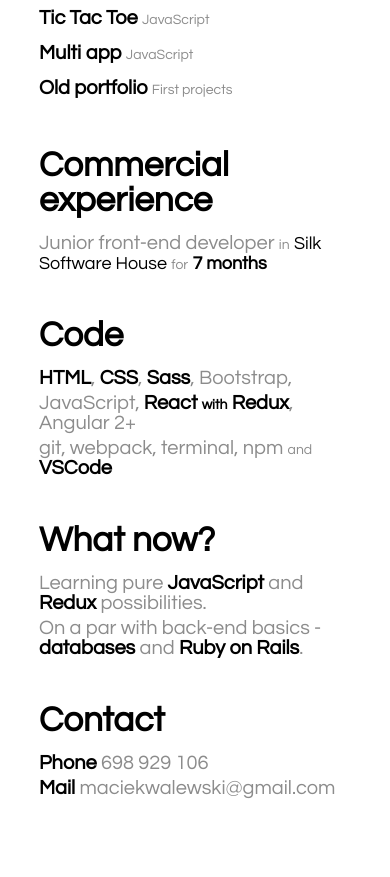
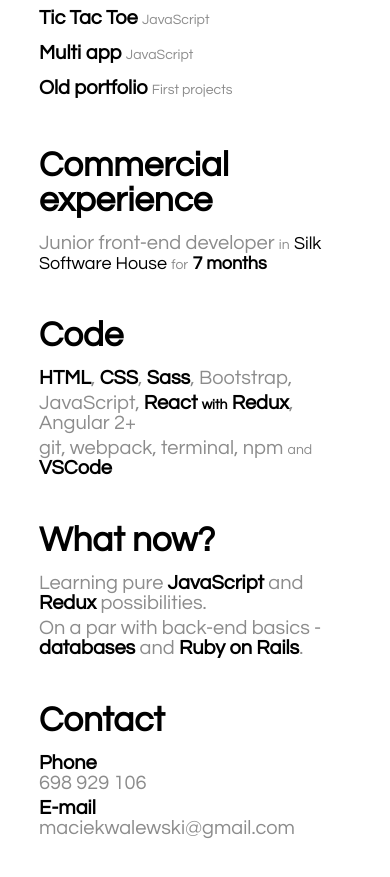
Before and after one commit to maciejwalewski/showcase, a plain HTML site: page index.html in a window 390 px wide. Shown: the part 537-1414 px from the top of the page. Before the commit the page ends 1380 px from the top, so only its background shows below. Drawn offline with Linux system fonts and the light colour scheme.

Commit message:
footer spans display block under 400px

```diff
--- a/index.html
+++ b/index.html
@@ -85,8 +85,8 @@
     </section>
     <footer id="contact" class="column-center">
       <header class="slideIn">Contact</header>
-      <p class="slideIn"><span class="bold">Phone</span> <a href="tel:698929106">698 929 106</a></p>
-      <p class="slideIn"><span class="bold">Mail</span> <a href="mailto:maciekwalewski@gmail.com">maciekwalewski@gmail.com</a></p>
+      <p class="slideIn footer-info"><span class="bold footer-info__span">Phone</span> <a href="tel:698929106">698 929 106</a></p>
+      <p class="slideIn footer-info"><span class="bold footer-info__span">E-mail</span> <a href="mailto:maciekwalewski@gmail.com">maciekwalewski@gmail.com</a></p>
     </footer>
   </div>
   <script src="./js/scripts.js"></script>
--- a/styles/stylesheet.scss
+++ b/styles/stylesheet.scss
@@ -15,7 +15,6 @@
   background-color: white;
   z-index: 99;
   /* Higher than anything else in the document */
-
 }
 
 body {
@@ -23,7 +22,7 @@ body {
   display: flex;
   justify-content: center;
 
-  >div {
+  > div {
     width: 80vw;
   }
 }
@@ -107,9 +106,16 @@ footer {
   }
 }
 
+@media screen and (max-width: 400px) {
+  .footer-info {
+    &__span {
+      display: block;
+    }
+  }
+}
+
 //IE rules
-@media all and (-ms-high-contrast: none),
-(-ms-high-contrast: active) {
+@media all and (-ms-high-contrast: none), (-ms-high-contrast: active) {
   .slideIn {
     opacity: 1;
     position: relative;
```
Also changed, not shown: styles/stylesheet.css, 1 other file.
